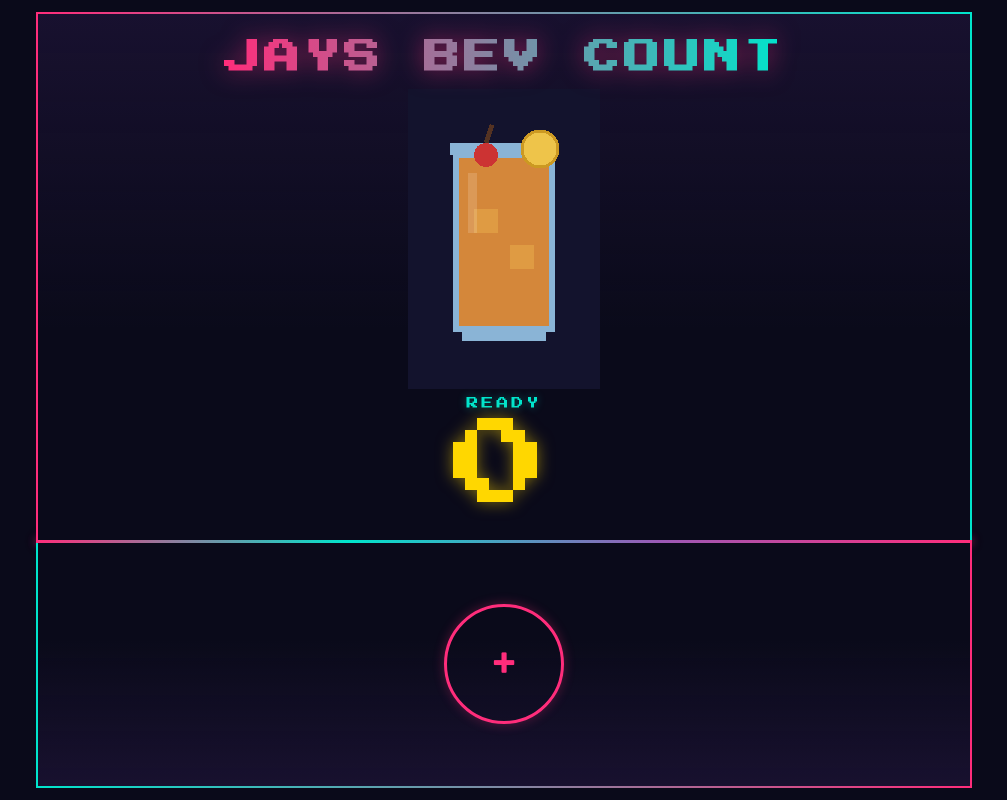
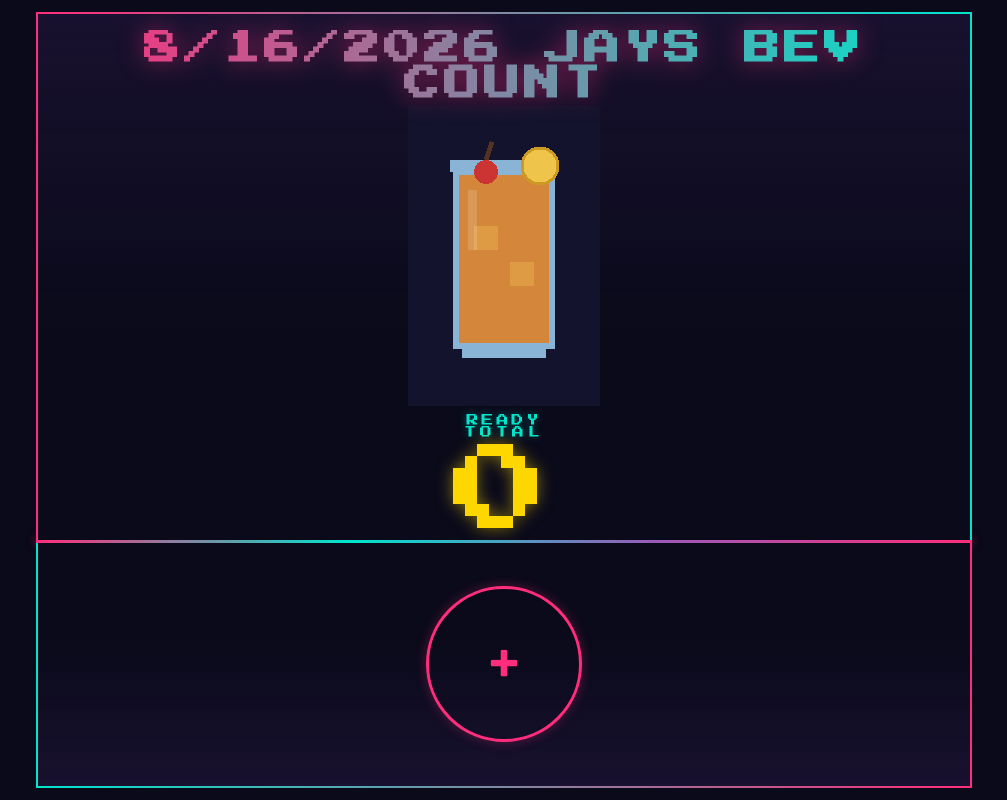
Before and after one commit to b4ssine-sys/drinks, a Next.js app: page / in a window 1280 px wide. Shown: the whole page, without its empty margins (136-1143 px from the left). Built offline with nearby package versions, Linux system fonts and the light colour scheme; no server answers.

Commit message:
Update title, total counter, and button sizing

```diff
--- a/app/components/Screen.js
+++ b/app/components/Screen.js
@@ -5,9 +5,15 @@ import PixelSprite from './PixelSprite';
 const SPRITE_SHEET = '/img/drink-sprite.svg';
 
 export default function Screen({ playing, onAnimationComplete, count }) {
+  const today = new Date().toLocaleDateString('en-US', {
+    month: 'numeric',
+    day: 'numeric',
+    year: 'numeric',
+  });
+
   return (
     <>
-      <h1 className="title">JAYS BEV COUNT</h1>
+      <h1 className="title">{today} JAYS BEV COUNT</h1>
       <div className="screen">
         <PixelSprite
           spriteSheetSrc={SPRITE_SHEET}
@@ -21,7 +27,10 @@ export default function Screen({ playing, onAnimationComplete, count }) {
           label={playing ? 'DRINKING...' : 'READY'}
         />
       </div>
-      <span className="drink-counter">{count}</span>
+      <div className="total-counter-panel" aria-label="Total drink counter">
+        <span className="total-label">TOTAL</span>
+        <span className="drink-counter">{count}</span>
+      </div>
     </>
   );
 }
--- a/app/globals.css
+++ b/app/globals.css
@@ -205,6 +205,22 @@ html, body {
 
 /* --- Counter --- */
 
+.total-counter-panel {
+  display: flex;
+  flex-direction: column;
+  align-items: center;
+  gap: 6px;
+  text-align: center;
+}
+
+.total-label {
+  font-family: var(--font-pixel);
+  font-size: 12px;
+  letter-spacing: 4px;
+  color: var(--teal);
+  text-shadow: 0 0 8px rgba(0, 229, 204, 0.4);
+}
+
 .drink-counter {
   font-family: var(--font-pixel);
   font-size: clamp(54px, 15vw, 96px);
@@ -250,14 +266,14 @@ html, body {
 /* --- Circle button --- */
 
 .circle-btn {
-  width: clamp(80px, 20vw, 120px);
-  height: clamp(80px, 20vw, 120px);
+  width: clamp(104px, 26vw, 156px);
+  height: clamp(104px, 26vw, 156px);
   border-radius: 50%;
   border: 3px solid var(--pink);
   background: transparent;
   color: var(--pink);
   font-family: var(--font-clean);
-  font-size: clamp(32px, 8vw, 48px);
+  font-size: clamp(42px, 10vw, 62px);
   font-weight: 700;
   cursor: pointer;
   transition: all 0.2s ease;
```
